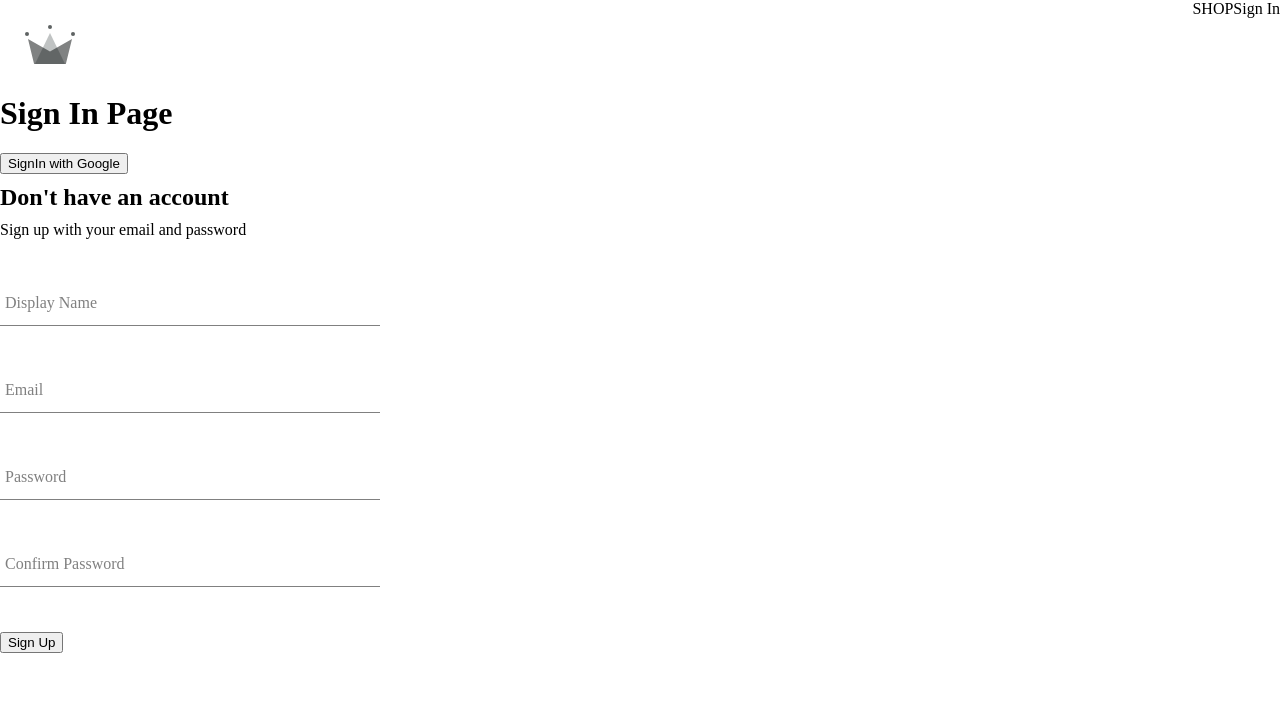
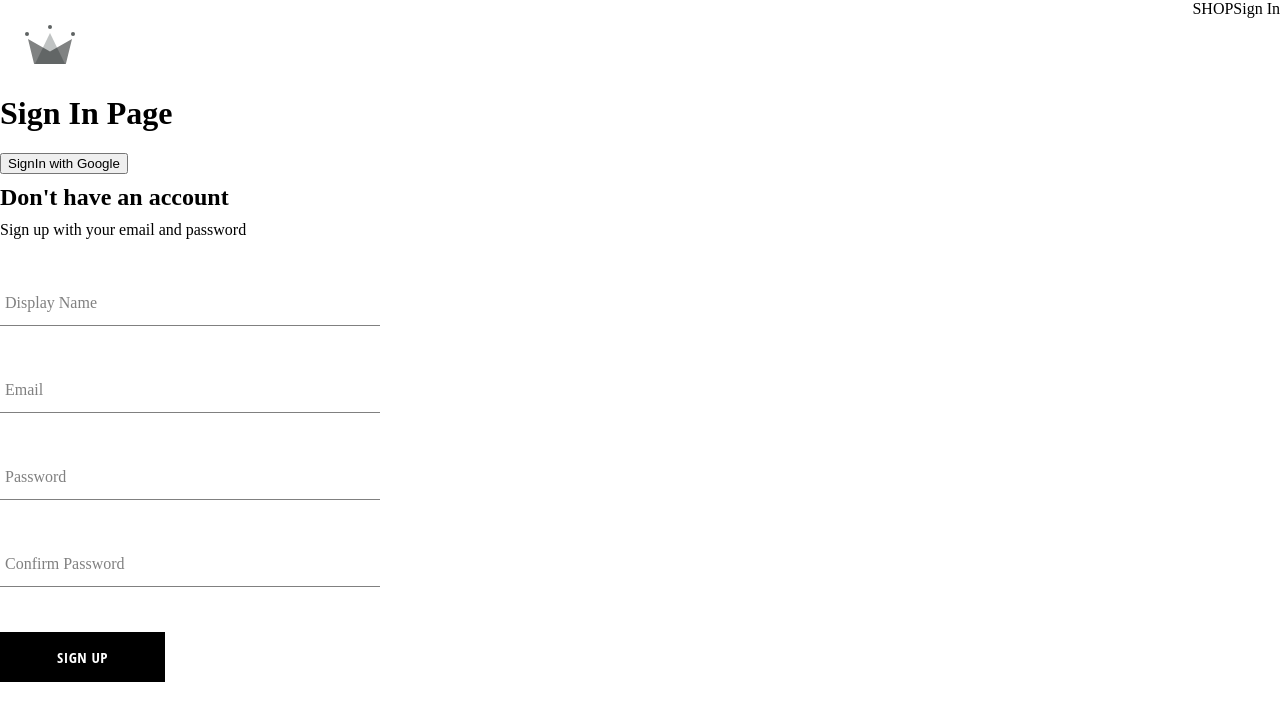
Before and after one commit to akshaykumar684/Crwn-Clothing-App, a React (Create React App) app in the folder crwn-clothing/: page /signin in a window 1280 px wide. Shown: the top 720 px of the page. Built offline with nearby package versions, Linux system fonts and the light colour scheme; a web font is replaced by a local one.

Commit message:
created button component

```diff
--- /dev/null
+++ b/crwn-clothing/src/components/button/button.component.jsx
@@ -0,0 +1,19 @@
+import "./button.styles.scss";
+
+const BUTTON_TYPE_CLASSES = {
+  google: "google-sign-in",
+  inverted: "inverted",
+};
+
+const Button = ({ children, buttonType, ...othersProps }) => {
+  return (
+    <button
+      className={`button-container ${BUTTON_TYPE_CLASSES[buttonType]}`}
+      {...othersProps}
+    >
+      {children}
+    </button>
+  );
+};
+
+export default Button;
--- /dev/null
+++ b/crwn-clothing/src/components/button/button.styles.scss
@@ -0,0 +1,46 @@
+.button-container {
+  min-width: 165px;
+  width: auto;
+  height: 50px;
+  letter-spacing: 0.5px;
+  line-height: 50px;
+  padding: 0 35px 0 35px;
+  font-size: 15px;
+  background-color: black;
+  color: white;
+  text-transform: uppercase;
+  font-family: 'Open Sans Condensed';
+  font-weight: bolder;
+  border: none;
+  cursor: pointer;
+  display: flex;
+  justify-content: center;
+
+  &:hover {
+    background-color: white;
+    color: black;
+    border: 1px solid black;
+  }
+
+  &.google-sign-in {
+    background-color: #4285f4;
+    color: white;
+
+    &:hover {
+      background-color: #357ae8;
+      border: none;
+    }
+  }
+
+  &.inverted {
+    background-color: white;
+    color: black;
+    border: 1px solid black;
+
+    &:hover {
+      background-color: black;
+      color: white;
+      border: none;
+    }
+  }
+}
--- a/crwn-clothing/src/components/sign-up-form/sign-up-form.component.jsx
+++ b/crwn-clothing/src/components/sign-up-form/sign-up-form.component.jsx
@@ -1,6 +1,7 @@
 import "./sign-up-form.styles.scss";
 import { useState } from "react";
 import FormInput from "../form-input/form-input.component";
+import Button from "../button/button.component";
 import {
   createAuthUserWithEmailAndPassword,
   createUserDocumentFromAuth,
@@ -85,7 +86,7 @@
           onChange={formInputChangeHandler}
           required
         />
-        <button type="submit">Sign Up</button>
+        <Button type="submit">Sign Up</Button>
       </form>
     </div>
   );
```
